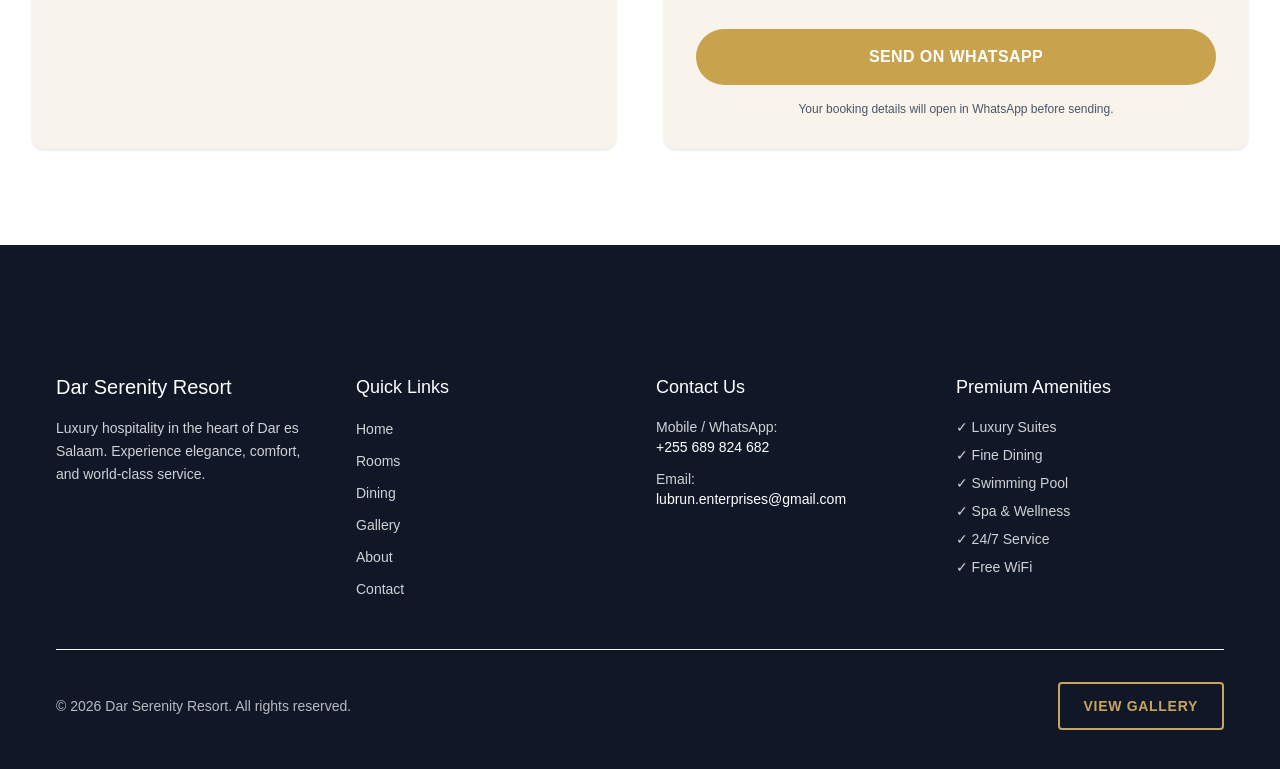
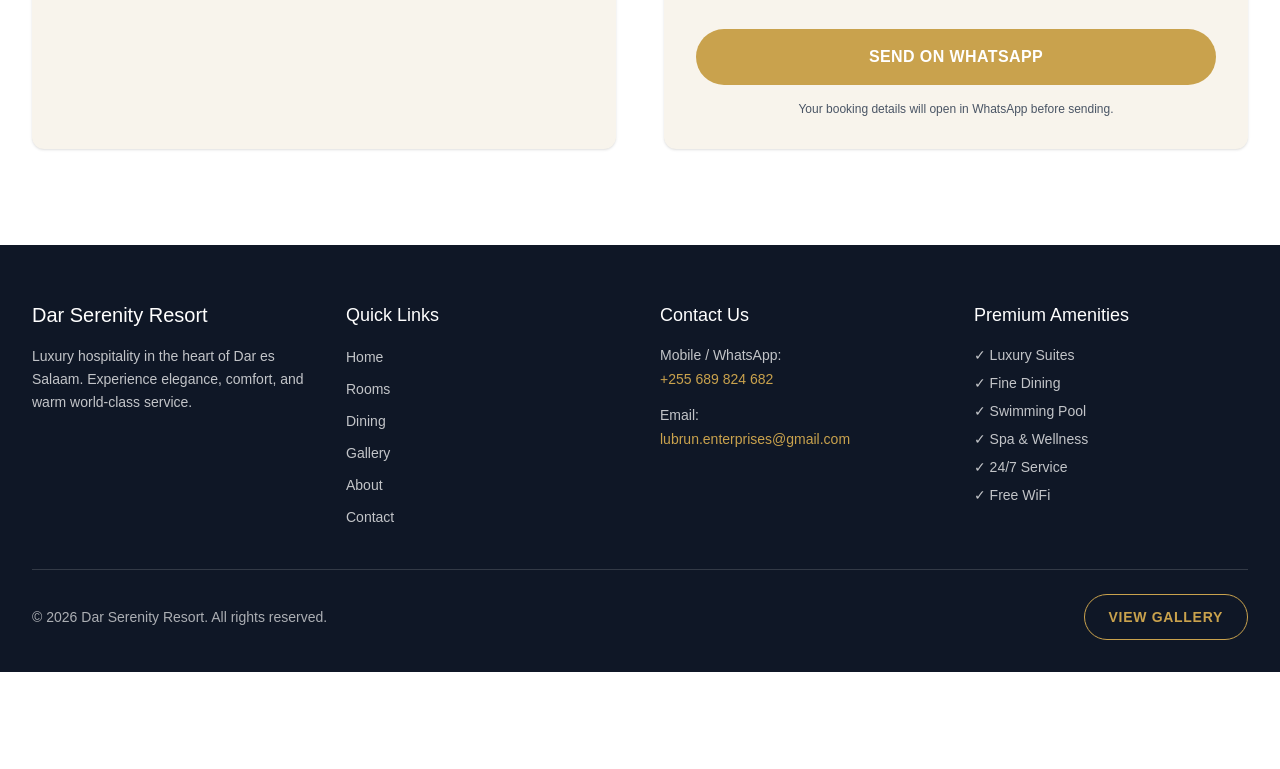
Before and after one commit to brianmichaelu/hotel3-website, a Next.js app: page / in a window 1280 px wide. Shown: the part 6720-7489 px from the top of the page. After the commit the page ends 7392 px from the top, so only its background shows below. Built offline with nearby package versions, Linux system fonts and the light colour scheme.

Commit message:
Update Footer.tsx

```diff
--- a/app/components/Footer.tsx
+++ b/app/components/Footer.tsx
@@ -11,26 +11,36 @@ export default function Footer() {
   ];
 
   return (
-    <footer className="bg-gray-900 text-white py-12 px-6 mt-0">
-      <div className="max-w-7xl mx-auto px-4 sm:px-6 lg:px-8 py-16 sm:py-20">
-        <div className="grid grid-cols-1 sm:grid-cols-2 lg:grid-cols-4 gap-8 mb-12">
+    <footer className="bg-[#0F1726] text-white">
+      <div className="max-w-7xl mx-auto px-4 sm:px-6 lg:px-8 pt-14 pb-8">
+
+        {/* Footer Main */}
+        <div className="grid grid-cols-1 sm:grid-cols-2 lg:grid-cols-4 gap-10 mb-10">
+
           {/* About */}
           <div>
-            <h3 className="text-xl font-light mb-4">Dar Serenity Resort</h3>
-            <p className="text-white/80 font-light text-sm leading-relaxed">
-              Luxury hospitality in the heart of Dar es Salaam. Experience elegance, comfort, and world-class service.
+            <h3 className="text-xl font-light mb-4">
+              Dar Serenity Resort
+            </h3>
+
+            <p className="text-white/75 font-light text-sm leading-relaxed max-w-sm">
+              Luxury hospitality in the heart of Dar es Salaam. Experience elegance,
+              comfort, and warm world-class service.
             </p>
           </div>
 
           {/* Quick Links */}
           <div>
-            <h4 className="text-lg font-light mb-4">Quick Links</h4>
+            <h4 className="text-lg font-light mb-4">
+              Quick Links
+            </h4>
+
             <ul className="space-y-2">
               {quickLinks.map((link) => (
                 <li key={link.label}>
                   <a
                     href={link.href}
-                    className="text-white/80 hover:text-[#C8A45D] transition-colors font-light text-sm cursor-pointer"
+                    className="text-white/75 hover:text-[#C9A24D] transition-colors font-light text-sm"
                   >
                     {link.label}
                   </a>
@@ -41,22 +51,28 @@ export default function Footer() {
 
           {/* Contact Info */}
           <div>
-            <h4 className="text-lg font-light mb-4">Contact Us</h4>
-            <div className="space-y-3 text-sm font-light">
+            <h4 className="text-lg font-light mb-4">
+              Contact Us
+            </h4>
+
+            <div className="space-y-4 text-sm font-light">
               <div>
-                <p className="text-white/80">Mobile / WhatsApp:</p>
+                <p className="text-white/75 mb-1">Mobile / WhatsApp:</p>
                 <a
                   href="https://wa.me/255689824682"
-                  className="text-gold hover:text-[#C8A45D]/80 transition-colors cursor-pointer"
+                  target="_blank"
+                  rel="noopener noreferrer"
+                  className="text-[#C9A24D] hover:text-[#b8913f] transition-colors"
                 >
                   +255 689 824 682
                 </a>
               </div>
+
               <div>
-                <p className="text-white/80">Email:</p>
+                <p className="text-white/75 mb-1">Email:</p>
                 <a
                   href="mailto:lubrun.enterprises@gmail.com"
-                  className="text-gold hover:text-[#C8A45D]/80 transition-colors cursor-pointer"
+                  className="text-[#C9A24D] hover:text-[#b8913f] transition-colors break-words"
                 >
                   lubrun.enterprises@gmail.com
                 </a>
@@ -66,8 +82,11 @@ export default function Footer() {
 
           {/* Amenities */}
           <div>
-            <h4 className="text-lg font-light mb-4">Premium Amenities</h4>
-            <ul className="space-y-2 text-sm font-light text-white/80">
+            <h4 className="text-lg font-light mb-4">
+              Premium Amenities
+            </h4>
+
+            <ul className="space-y-2 text-sm font-light text-white/75">
               <li>✓ Luxury Suites</li>
               <li>✓ Fine Dining</li>
               <li>✓ Swimming Pool</li>
@@ -78,19 +97,20 @@ export default function Footer() {
           </div>
         </div>
 
-        {/* Divider */}
-        <div className="border-t border-gold/20 pt-8">
-          <div className="flex flex-col sm:flex-row justify-between items-center">
-            <p className="text-white/70 font-light text-sm mb-4 sm:mb-0">
+        {/* Footer Bottom */}
+        <div className="border-t border-white/15 pt-6">
+          <div className="flex flex-col sm:flex-row justify-between items-center gap-4">
+            <p className="text-white/65 font-light text-sm text-center sm:text-left">
               © {currentYear} Dar Serenity Resort. All rights reserved.
             </p>
+
             <a
-  href="#gallery"
-  aria-label="View the resort gallery"
-  className="inline-flex items-center justify-center px-6 py-3 border-2 border-[#C8A45D] text-[#C8A45D] font-semibold text-sm rounded hover:bg-[#C8A45D] hover:text-[#2B1A10] transition-colors uppercase tracking-wider cursor-pointer"
->
-  View Gallery
-</a>
+              href="#gallery"
+              aria-label="View the resort gallery"
+              className="inline-flex items-center justify-center px-6 py-3 border border-[#C9A24D] text-[#C9A24D] font-semibold text-sm rounded-full hover:bg-[#C9A24D] hover:text-[#0F1726] transition-colors uppercase tracking-wider"
+            >
+              View Gallery
+            </a>
           </div>
         </div>
       </div>
```
